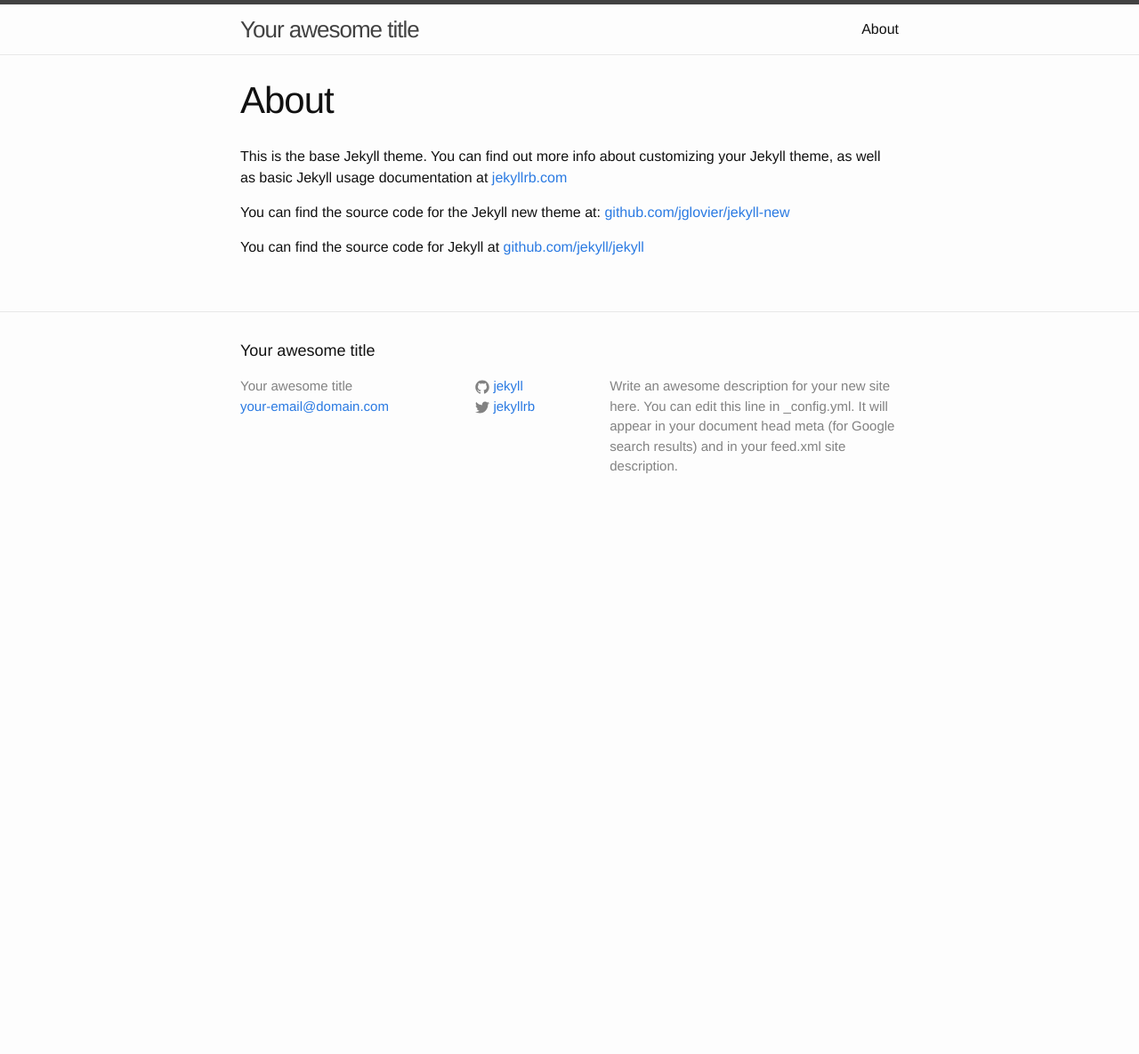
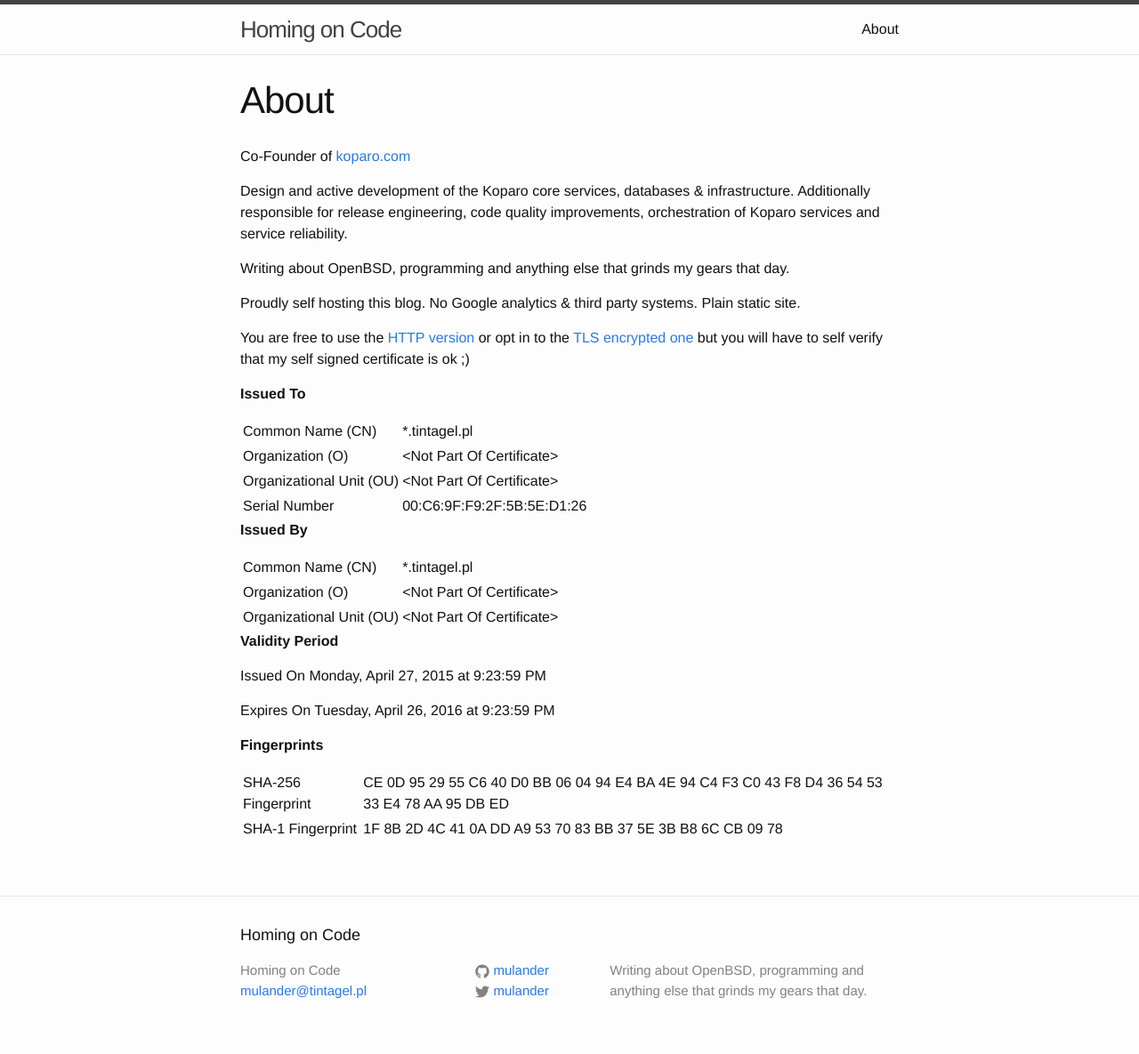
Before and after one commit to mulander/blog, a Jekyll site: the page built from about.md, in a window 1280 px wide. Shown: the whole page at 89% size. Built offline with Jekyll 4.4.1, drawn with Linux system fonts in a browser that asks for light colours; before the commit the page ends 900 px from its top, so only the background shows below that.

Commit message:
Basic configuration

```diff
--- a/_config.yml
+++ b/_config.yml
@@ -1,14 +1,13 @@
 # Site settings
-title: Your awesome title
-email: your-email@domain.com
+title: Homing on Code
+email: mulander@tintagel.pl
 description: > # this means to ignore newlines until "baseurl:"
-  Write an awesome description for your new site here. You can edit this
-  line in _config.yml. It will appear in your document head meta (for
-  Google search results) and in your feed.xml site description.
+  Writing about OpenBSD, programming and anything else that grinds my gears
+  that day.
 baseurl: "" # the subpath of your site, e.g. /blog/
-url: "http://yourdomain.com" # the base hostname & protocol for your site
-twitter_username: jekyllrb
-github_username:  jekyll
+url: "http://blog.tintagel.pl" # the base hostname & protocol for your site
+twitter_username: mulander
+github_username:  mulander
 
 # Build settings
 markdown: kramdown
--- a/about.md
+++ b/about.md
@@ -3,9 +3,42 @@ layout: page
 title: About
 permalink: /about/
 ---
+Co-Founder of [koparo.com](https://koparo.com)
 
-This is the base Jekyll theme. You can find out more info about customizing your Jekyll theme, as well as basic Jekyll usage documentation at [jekyllrb.com](http://jekyllrb.com/)
 
-You can find the source code for the Jekyll new theme at: [github.com/jglovier/jekyll-new](https://github.com/jglovier/jekyll-new)
+Design and active development of the Koparo core services, databases & infrastructure.
+Additionally responsible for release engineering, code quality improvements, orchestration
+of Koparo services and service reliability.
 
-You can find the source code for Jekyll at [github.com/jekyll/jekyll](https://github.com/jekyll/jekyll)
+Writing about OpenBSD, programming and anything else that grinds my gears
+that day.
+
+Proudly self hosting this blog. No Google analytics & third party systems.
+Plain static site.
+
+You are free to use the [HTTP version](http://blog.tintagel.pl) or opt in to the [TLS encrypted one](https://blog.tintagel.pl) but you will have to self
+verify that my self signed certificate is ok ;)
+
+**Issued To**
+
+| Common Name (CN)         | *.tintagel.pl                   |
+| Organization (O)         | &lt;Not Part Of Certificate&gt; |
+| Organizational Unit (OU) | &lt;Not Part Of Certificate&gt; |
+| Serial Number	           | 00:C6:9F:F9:2F:5B:5E:D1:26      |
+
+**Issued By**
+
+| Common Name (CN) | *.tintagel.pl |
+| Organization (O) | &lt;Not Part Of Certificate&gt; |
+| Organizational Unit (OU) | &lt;Not Part Of Certificate&gt; |
+
+**Validity Period**
+
+Issued On	Monday, April 27, 2015 at 9:23:59 PM
+
+Expires On	Tuesday, April 26, 2016 at 9:23:59 PM
+
+**Fingerprints**
+
+|SHA-256 Fingerprint|	CE 0D 95 29 55 C6 40 D0 BB 06 04 94 E4 BA 4E 94 C4 F3 C0 43 F8 D4 36 54 53 33 E4 78 AA 95 DB ED|
+|SHA-1 Fingerprint|	1F 8B 2D 4C 41 0A DD A9 53 70 83 BB 37 5E 3B B8 6C CB 09 78|
```
